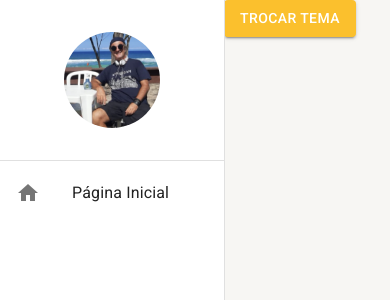
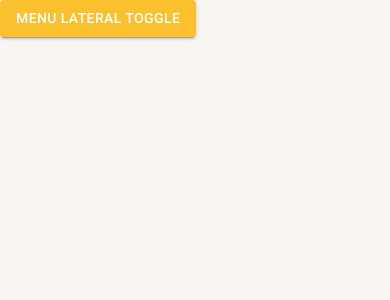
Before and after one commit to pedrobrunolourenco/fanclube, a React (Create React App) app: page /pagina-inicial in a window 390 px wide. Shown: the top 300 px of the page. Built offline with nearby package versions, Linux system fonts and the light colour scheme.

Commit message:
07-MenuLateral - Responsivo

```diff
--- a/src/App.tsx
+++ b/src/App.tsx
@@ -1,6 +1,6 @@
 import { BrowserRouter } from "react-router-dom"
 import { AppRoutes } from "./routes";
-import { AppThemeProvider } from "./shared/contexts";
+import { AppThemeProvider, DrawerProvider } from "./shared/contexts";
 import { MenuLateral } from "./shared/components";
 
 
@@ -8,15 +8,16 @@ import { MenuLateral } from "./shared/components";
 
 export const App = () => {
   return (
+
     <AppThemeProvider>
-       <BrowserRouter>
+      <DrawerProvider>
+         <BrowserRouter>
+            <MenuLateral>
+               <AppRoutes />
+            </MenuLateral>
+         </BrowserRouter>
+      </DrawerProvider>
+    </AppThemeProvider>
 
-          <MenuLateral>
-             <AppRoutes />
-          </MenuLateral>
-
-
-      </BrowserRouter>
-    </AppThemeProvider>
      );
 }
--- a/src/routes/index.tsx
+++ b/src/routes/index.tsx
@@ -1,16 +1,16 @@
 import { Button } from "@mui/material";
 import { Routes, Route, Navigate } from "react-router-dom"
-import { useAppThemeContext } from "../shared/contexts";
+import { useDrawerContext } from "../shared/contexts";
 
 export const AppRoutes = () => {
 
-    const { toggleTheme  } = useAppThemeContext()
+    const { toggleDrowerOpen  } = useDrawerContext()
 
     return (
 
 
       <Routes>
-        <Route path="/pagina-inicial" element={<Button variant='contained' color='primary' onClick={toggleTheme}>Trocar Tema</Button>} />
+        <Route path="/pagina-inicial" element={<Button variant='contained' color='primary' onClick={toggleDrowerOpen}>Menu Lateral Toggle</Button>} />
 
 
         <Route path="*" element={<Navigate to="pagina-inicial" />} />
--- a/src/shared/components/menu-lateral/MenuLateral.tsx
+++ b/src/shared/components/menu-lateral/MenuLateral.tsx
@@ -1,11 +1,14 @@
-import { Avatar, Box, Divider, Drawer, Icon, List, ListItemButton, ListItemIcon, ListItemText, useTheme } from "@mui/material";
+import { Avatar, Box, Divider, Drawer, Icon, List, ListItemButton, ListItemIcon, ListItemText, useMediaQuery, useTheme } from "@mui/material";
+import { useDrawerContext } from "../../contexts";
 
 export const MenuLateral: React.FC<{ children: React.ReactNode }> = ({children}) => {
     const theme = useTheme();
+    const smDown = useMediaQuery(theme.breakpoints.down('sm'));
+    const {isDrowerOpen, toggleDrowerOpen} = useDrawerContext();
 
     return (
         <>
-            <Drawer variant='permanent'>
+            <Drawer open={isDrowerOpen} variant={ smDown ? 'temporary' : 'permanent' } onClose={toggleDrowerOpen}>
 
                 <Box width={theme.spacing(28)} height="100%" display="flex"  flexDirection="column">
                     <Box width="100%" height={theme.spacing(20)} display="flex" alignItems="center" justifyContent="center">
@@ -33,7 +36,7 @@ export const MenuLateral: React.FC<{ children: React.ReactNode }> = ({children})
 
                 </Box>
             </Drawer>
-            <Box height="100vh" marginLeft={theme.spacing(28)}>
+            <Box height="100vh" marginLeft={ smDown ? 0 : theme.spacing(28)}>
                { children }
             </Box>
         </>
--- /dev/null
+++ b/src/shared/contexts/DrawerContext.tsx
@@ -0,0 +1,28 @@
+import { createContext, useCallback, useState, useContext } from "react";
+
+interface IDrawerContextData{
+   isDrowerOpen: boolean;
+   toggleDrowerOpen: () => void;
+}
+
+const DrawerContext = createContext({} as IDrawerContextData);
+
+export const useDrawerContext = () => {
+    return useContext(DrawerContext);
+}
+
+export const DrawerProvider: React.FC<{ children: React.ReactNode }> = ({ children }) => {
+
+    const [isDrowerOpen, setIsDrawerOpen] = useState(false);
+
+    const toggleDrowerOpen = useCallback(() => {
+        setIsDrawerOpen(oldDrawerOpen => !oldDrawerOpen);
+    }, []);
+
+
+    return(
+        <DrawerContext.Provider value={{ isDrowerOpen, toggleDrowerOpen }}>
+            {children}
+        </DrawerContext.Provider>
+    );
+}
--- a/src/shared/contexts/index.ts
+++ b/src/shared/contexts/index.ts
@@ -1 +1,2 @@
 export * from './ThemeContext';
+export * from './DrawerContext';
```
